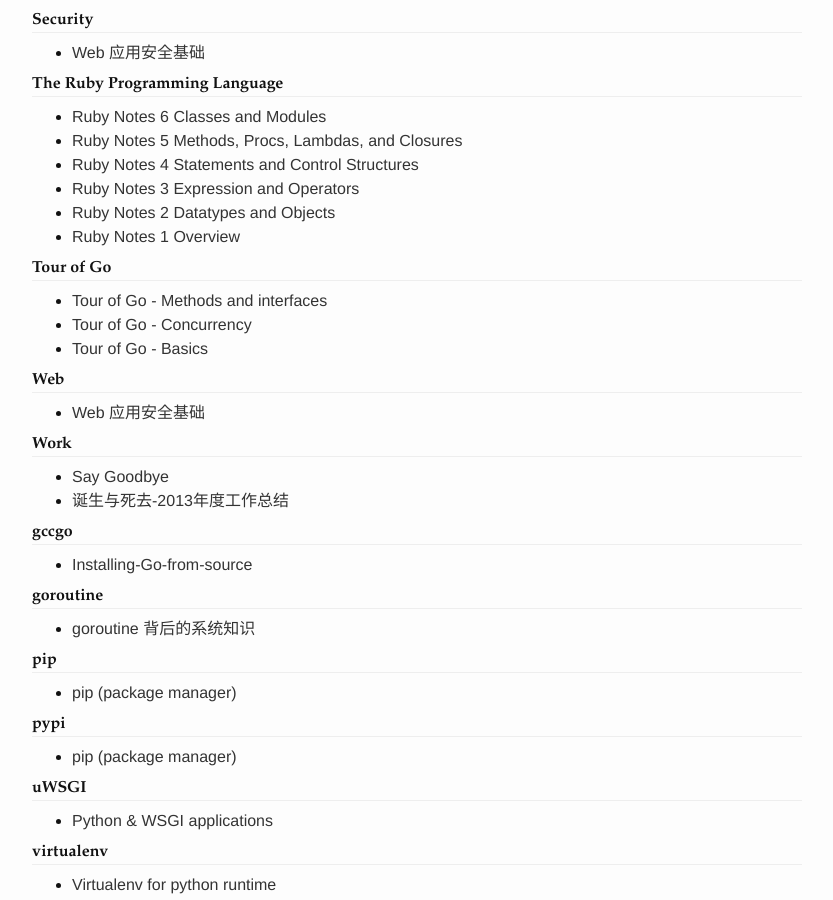
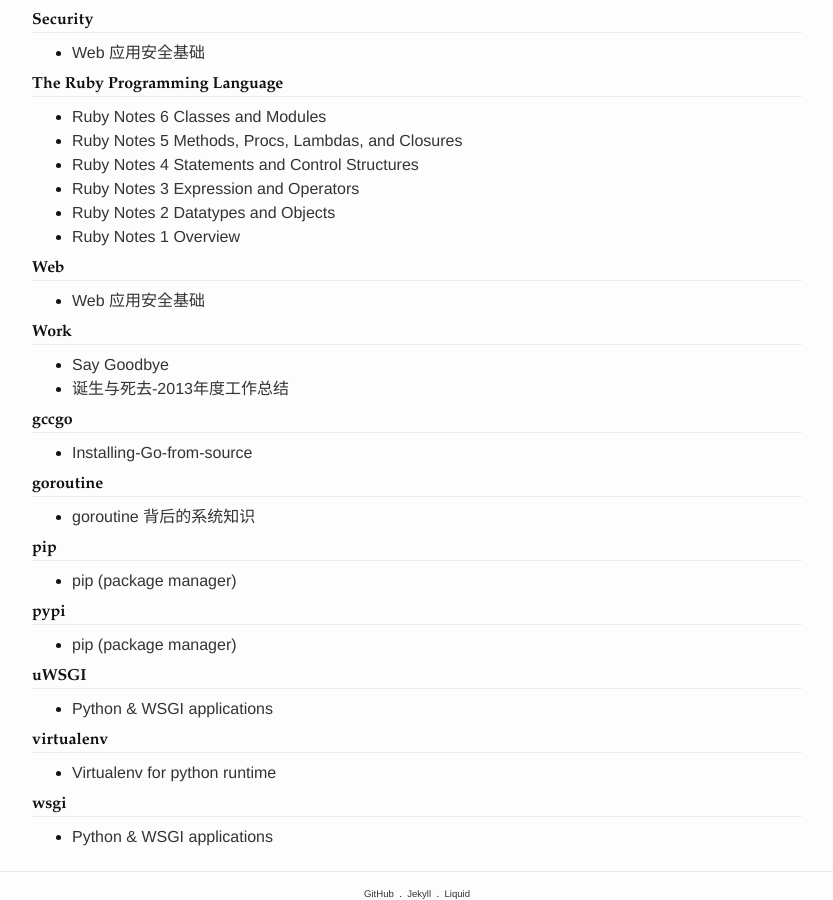
Before and after one commit to ousiax/ousiax.github.io, a Jekyll site: the page built from tag/index.html, in a window 1280 px wide and 900 px high, scrolled down 3055 px. Shown: the whole window, without its empty margins (223-1056 px from the left). Built offline with Jekyll 4.4.1, drawn with Linux system fonts in a browser that asks for light colours.

Commit message:
Update tags of posts

```diff
--- a/_posts/2015-09-17-tour-of-go-basics.md
+++ b/_posts/2015-09-17-tour-of-go-basics.md
@@ -3,7 +3,7 @@
 title: "Tour of Go - Basics"
 date: 2015-09-17 19-08-50 +0800
 categories: ['Go',]
-tags: ['Go', 'Tour of Go']
+tags: ['Go',]
 disqus_identifier: 169718269277941381806697907674654776658
 ---
 ## Packages, variables, and function
--- a/_posts/2015-09-18-tour-of-go-concurrency.md
+++ b/_posts/2015-09-18-tour-of-go-concurrency.md
@@ -3,7 +3,7 @@
 title: "Tour of Go - Concurrency"
 date: 2015-09-18 21-12-40 +0800
 categories: ['Go',]
-tags: ['Go', 'Tour of Go']
+tags: ['Go', ]
 disqus_identifier: 145857008096721832496050507468847526304
 ---
 ## Concurrency
--- a/_posts/2015-09-18-tour-of-go-methods-and-interfaces.md
+++ b/_posts/2015-09-18-tour-of-go-methods-and-interfaces.md
@@ -3,7 +3,7 @@
 title: "Tour of Go - Methods and interfaces"
 date: 2015-09-18 19-41-03 +0800
 categories: ['Go',]
-tags: ['Go', 'Tour of Go']
+tags: ['Go', ]
 disqus_identifier: 308371642106453527511949979648299400705
 ---
 ## Methods and interfaces
```
